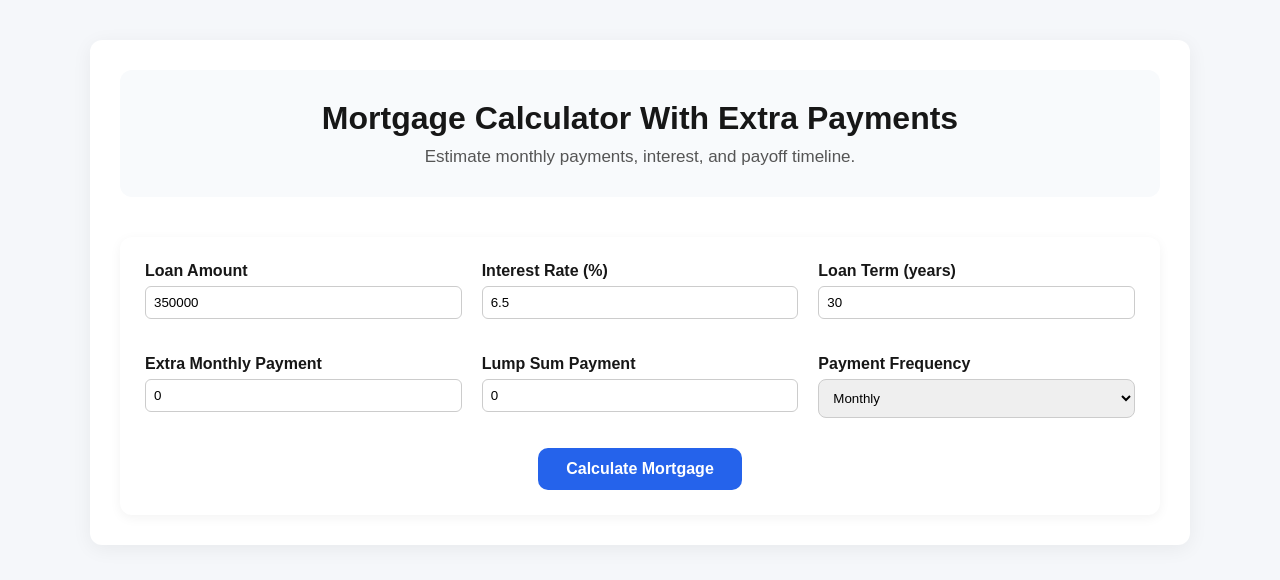
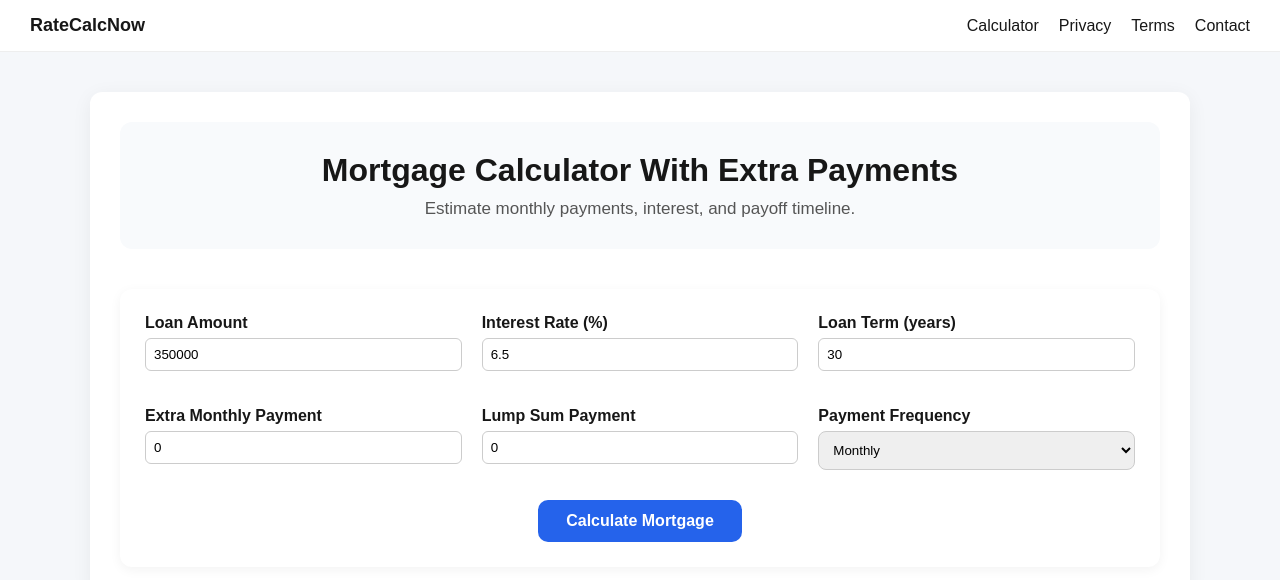
Before and after one commit to TitanCodi/mortgage-calculator, a Next.js app: page / in a window 1280 px wide. Shown: the top 580 px of the page. Built offline with nearby package versions, Linux system fonts and the light colour scheme.

Commit message:
Add global navigation header

```diff
--- a/app/layout.tsx
+++ b/app/layout.tsx
@@ -87,8 +87,37 @@ export default function RootLayout({
       </head>
 
       <body className={`${geistSans.variable} ${geistMono.variable}`}>
-        {children}
-      </body>
+
+  <header
+    style={{
+      borderBottom: "1px solid #eee",
+      padding: "15px 30px",
+      display: "flex",
+      justifyContent: "space-between",
+      alignItems: "center",
+      background: "#fff"
+    }}
+  >
+    <strong style={{fontSize:"18px"}}>
+      RateCalcNow
+    </strong>
+
+    <nav style={{display:"flex", gap:"20px"}}>
+
+      <a href="/calculator">Calculator</a>
+
+      <a href="/privacy">Privacy</a>
+
+      <a href="/terms">Terms</a>
+
+      <a href="/contact">Contact</a>
+
+    </nav>
+  </header>
+
+  {children}
+
+</body>
     </html>
   );
 }
```
